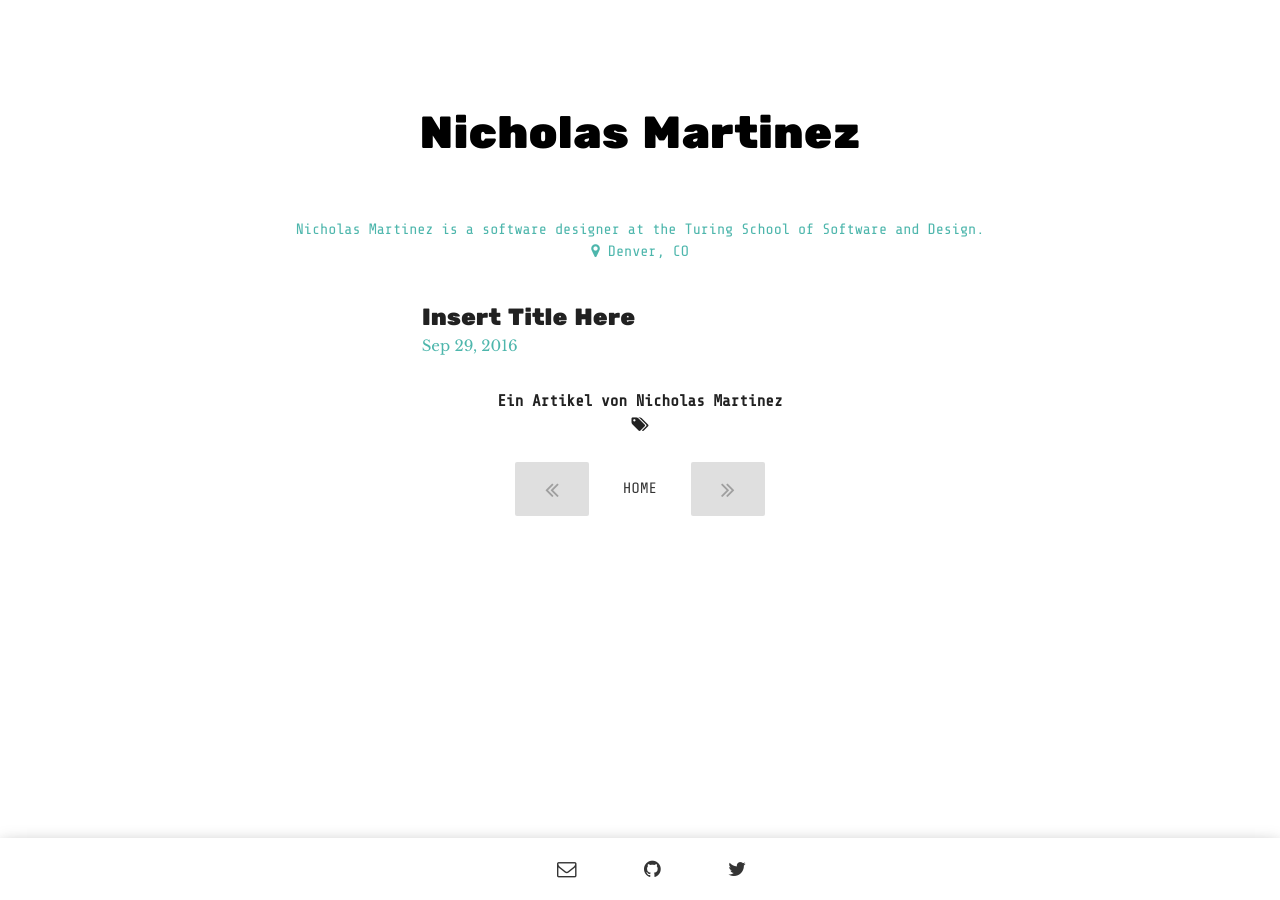
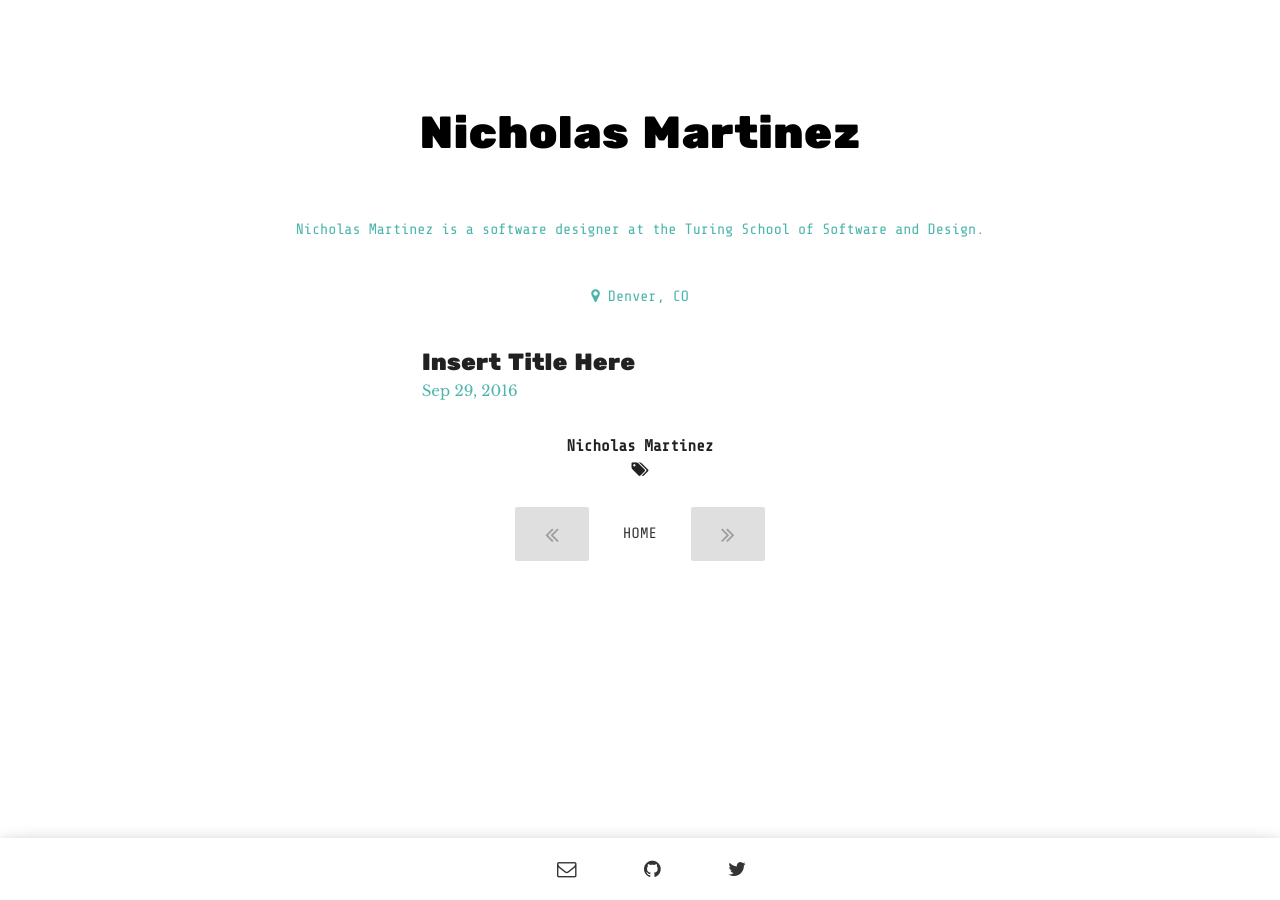
Before and after one commit to NZenitram/nzenitram.github.io, a Jekyll site: the page built from _posts/2016-09-29-first-post.md, in a window 1280 px wide. Built offline with Jekyll 4.4.1, drawn with Linux system fonts in a browser that asks for light colours; some web fonts are replaced.

Commit message:
removed foreign text and post information

```diff
--- a/_config.yml
+++ b/_config.yml
@@ -17,7 +17,6 @@ close_btn: "back"
 home_btn: "home"
 projects_btn: "Projects"
 posts_btn: "Posts"
-name_badge: "Ein Artikel von"
 
 # build settings
 markdown: kramdown
--- a/_layouts/default.html
+++ b/_layouts/default.html
@@ -7,6 +7,8 @@
         <h1 itemprop="headline"><a class="my-name" href="{{ site.baseurl }}/">{{ site.title }}</a></h1>
         <p class="my-description" itemprop="text">
           {{ site.about }}
+          <br>
+          <br>
           <br>
           <i class="fa fa-map-marker"></i> {{ site.location }}
         </p>
```
Also changed, not shown: 6 other files.
